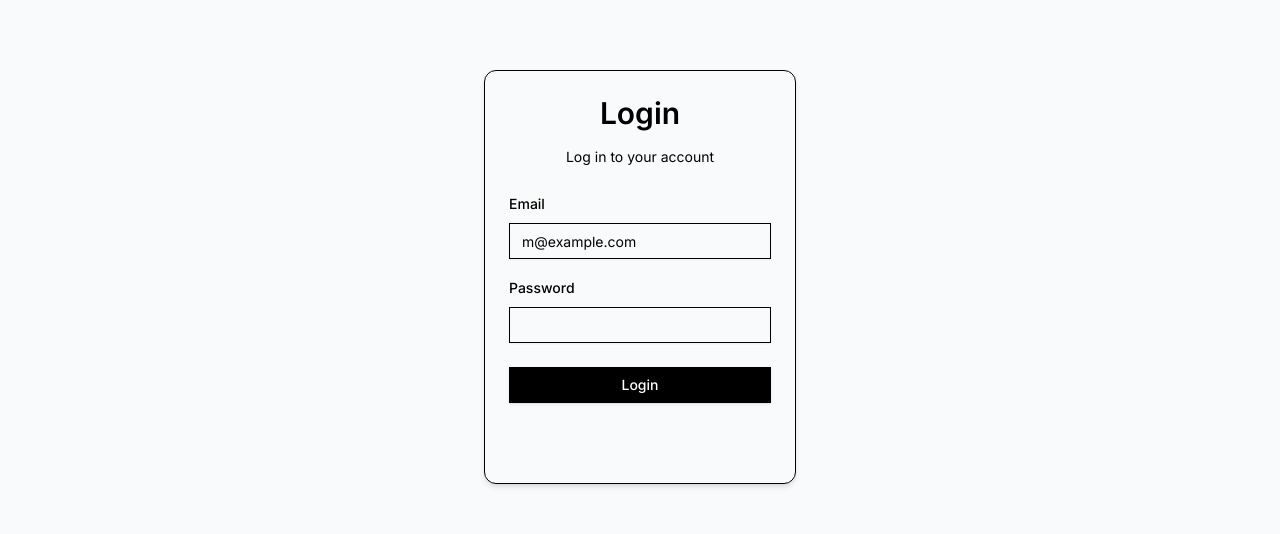
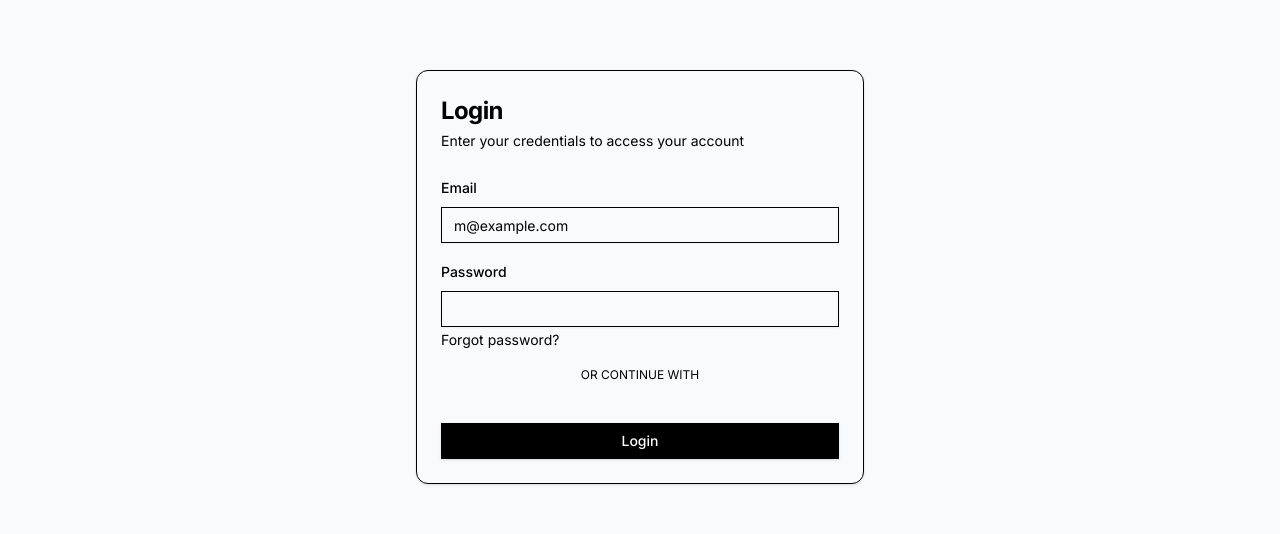
Before and after one commit to jayashan/jayalath_enterprises_nextjs, a Next.js app: page /auth/login in a window 1280 px wide. Shown: the part 187-721 px from the top of the page. Built offline with nearby package versions, Linux system fonts and the light colour scheme; no server answers.

Commit message:
login styled

```diff
--- a/components/auth/login-form.tsx
+++ b/components/auth/login-form.tsx
@@ -11,17 +11,20 @@ import { Input } from "@/components/ui/input"
 import { Button } from "@/components/ui/button";
 
 import { useForm } from "react-hook-form";
-import CardWrapper from "./card-wrapper";
+
+import { Card, CardContent, CardDescription, CardFooter, CardHeader, CardTitle } from "@/components/ui/card"
 import { zodResolver } from "@hookform/resolvers/zod";
 
 
 import { z } from "zod";
 import { useState } from "react";
 import { login } from "@/actions/login";
+import { Separator } from "@/components/ui/separator"
 
 import { FormError } from "./form-error";
 
 import { LoginSchema } from "@/schemas"
+import Link from "next/link";
 
 
 
@@ -55,14 +58,12 @@ const LoginForm=()=>{
 
 
   return (
-    <CardWrapper
-        headerLabel="Log in to your account"
-        title="Login"
-        backButtonLabel=""
-        backButtonHref=""
-        // backButtonHref="/auth/register"
-        // backButtonLabel="Dont Have an account ? Register here."
-    >
+    <Card className="w-full max-w-md">
+        <CardHeader className="space-y-1">
+            <CardTitle className="text-2xl font-bold">Login</CardTitle>
+            <CardDescription>Enter your credentials to access your account</CardDescription>
+        </CardHeader>
+        <CardContent className="space-y-4">
             <Form {...form}>
                 <form onSubmit={form.handleSubmit(onSubmit)} className='space-y-6'>
                     <div className="space-y-4">
@@ -100,9 +101,26 @@ const LoginForm=()=>{
                                 </FormItem>
                             )}
                         />
+                        <Link href="#" className="text-sm text-primary hover:underline">
+                            Forgot password?
+                        </Link>
                         {/* <Button size='sm' variant='link' asChild className="px-0 font-normal">
                             <Link href='/auth/reset'>Forgot Password</Link>
                         </Button> */}
+                            <div className="relative">
+                                <div className="absolute inset-0 flex items-center">
+                                    <Separator className="w-full" />
+                                    </div>
+                                    <div className="relative flex justify-center text-xs uppercase">
+                                    <span className="bg-background px-2 text-muted-foreground">Or continue with</span>
+                                    </div>
+                                </div>
+                                <div className="grid grid-cols-2 gap-4">
+                                    {/* <Button variant="outline" className="w-full">
+                                    <Mail className="mr-2 h-4 w-4" />
+                                        Google
+                                    </Button> */}
+                                </div>
                             </div>
                     <FormError message={error}/>
                     <Button type="submit" className="w-full bg-black text-white hover:bg-black">
@@ -112,7 +130,10 @@ const LoginForm=()=>{
 
             </Form>
             {/* <GoogleLogin/>                      */}
-    </CardWrapper>
+
+        </CardContent>
+
+    </Card>
   )
 }
 
```
Lines whose indentation alone changed are shown as unchanged.
